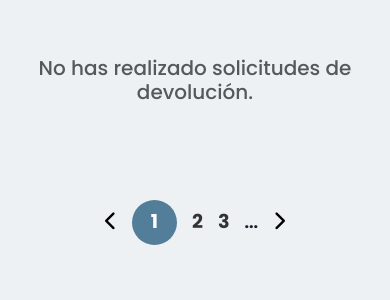
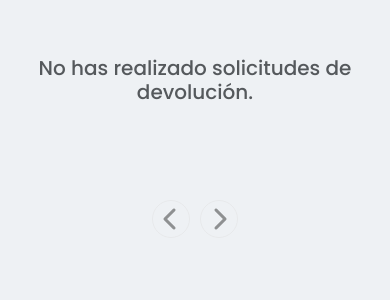
Before and after one commit to diego-ab-dev/Akaispace_Proyecto_de_Titulo, a Django app: template templates/lista_devoluciones.html in a window 390 px wide. Shown: the part 181-481 px from the top of the page. Run offline with Django 3.2, Linux system fonts and the light colour scheme; the template is opened without the code that fills it, so the values that code supplies are empty.

Commit message:
paginaciones hechas en los listados de cliente

```diff
--- a/static/styles/styles_lista_devoluciones.css
+++ b/static/styles/styles_lista_devoluciones.css
@@ -114,36 +114,84 @@ body {
     color: white;
 }
 
-.pagination-container {
-    margin-top: 40px;
+.pagination-wrapper {
     display: flex;
     justify-content: center;
     align-items: center;
-    gap: 15px;
+    margin: 40px 0 60px;
+    gap: 20px;
 }
 
-.page-number {
+.page-item {
+    width: 45px;
+    height: 45px;
+    display: flex;
+    justify-content: center;
+    align-items: center;
+    border-radius: 50%;
     font-weight: 700;
-    font-size: 1.2rem;
-    color: #333;
+    font-size: 1.3rem;
+    color: #000;
+    text-decoration: none;
+    transition: 0.2s;
+    border: 1px solid #ddd;
+    cursor: pointer;
+}
+
+.page-item:hover:not(.active) {
+    background-color: #e2e2e2;
+}
+
+.page-item.active {
+    background-color: #527e99;
+    color: #fff;
+    border: none;
+    pointer-events: none;
+}
+
+.page-nav i {
+    font-size: 1.5rem;
+    color: #000;;
+}
+
+.page-nav {
+    width: 45px;
+    height: 45px;
+    display: flex;
+    justify-content: center;
+    align-items: center;
+    border-radius: 50%;
+    border: 1px solid #ddd;
+    cursor: pointer;
+    transition: 0.2s;
     text-decoration: none;
 }
 
-.page-number.active {
-    width: 45px;
-    height: 45px;
-    background-color: #527e99;
-    color: white;
-    border-radius: 50%;
-    display: flex;
-    align-items: center;
-    justify-content: center;
+.page-nav:hover:not(.disabled-nav) {
+    background-color: #e2e2e2;
 }
 
-.arrow-nav {
-    font-size: 1.2rem;
-    color: #000;
-    cursor: pointer;
+.disabled-nav {
+    cursor: default;
+    opacity: 0.4;
+}
+
+.page-dots {
+    font-size: 1.5rem;
+    font-weight: bold;
+    color: #444;
+}
+
+@media (max-width: 768px) {
+    .pagination-wrapper {
+        gap: 10px;
+    }
+
+    .page-item, .page-nav {
+        width: 38px;
+        height: 38px;
+        font-size: 1rem;
+    }
 }
 
 @media (max-width: 768px) {
--- a/templates/lista_devoluciones.html
+++ b/templates/lista_devoluciones.html
@@ -24,7 +24,7 @@
         </div>
 
         <div class="devoluciones-list">
-            {% for devolucion in todos_devoluciones %}
+            {% for devolucion in page_obj %}
             <div class="devolucion-card">
                 <div class="row align-items-center">
 
@@ -73,14 +73,41 @@
 
         </div>
 
-        <!--Paginacion-->
-        <div class="pagination-container">
-            <a href="#" class="arrow-nav"><i class="fa-solid fa-chevron-left"></i></a>
-            <span class="page-number active">1</span>
-            <a href="#" class="page-number">2</a>
-            <a href="#" class="page-number">3</a>
-            <span class="fw-bold">...</span>
-            <a href="#" class="arrow-nav"><i class="fa-solid fa-chevron-right"></i></a>
+        <!-- Paginacion -->
+        <div class="pagination-wrapper">
+            {% if page_obj.has_previous %}
+                <a href="?page={{ page_obj.previous_page_number }}" class="page-nav">
+                    <i class="fa-solid fa-chevron-left"></i>
+                </a>
+            {% else %}
+                <span class="page-nav disabled-nav">
+                    <i class="fa-solid fa-chevron-left"></i>
+                </span>
+            {% endif %}
+
+            {% for num in page_obj.paginator.page_range %}
+
+                {% if num == page_obj.number %}
+                    <span class="page-item active">{{ num }}</span>
+
+                {% elif num == 1 or num == page_obj.paginator.num_pages or num >= page_obj.number|add:'-2' and num <= page_obj.number|add:'2' %}
+                    <a href="?page={{ num }}" class="page-item">{{ num }}</a>
+
+                {% elif num == page_obj.number|add:'-3' or num == page_obj.number|add:'3' %}
+                    <span class="page-dots">...</span>
+                {% endif %}
+
+            {% endfor %}
+
+            {% if page_obj.has_next %}
+                <a href="?page={{ page_obj.next_page_number }}" class="page-nav">
+                    <i class="fa-solid fa-chevron-right"></i>
+                </a>
+            {% else %}
+                <span class="page-nav disabled-nav">
+                    <i class="fa-solid fa-chevron-right"></i>
+                </span>
+            {% endif %}
         </div>
 
     </div>
```
Also changed, not shown: appPrincipal/views.py (+16 -1 lines), static/styles/styles_lista_opiniones.css (+63 -9 lines), static/styles/styles_lista_reclamos.css (+66 -8 lines), templates/lista_opiniones.html (+36 -8 lines), templates/lista_reclamos.html (+36 -8 lines).
